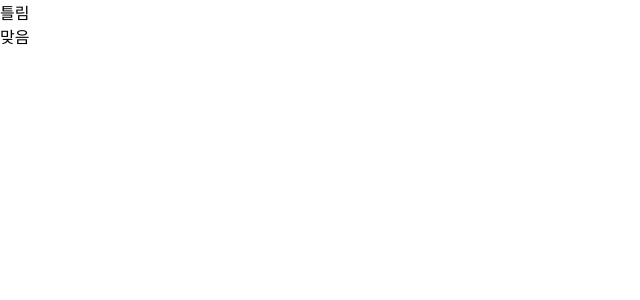
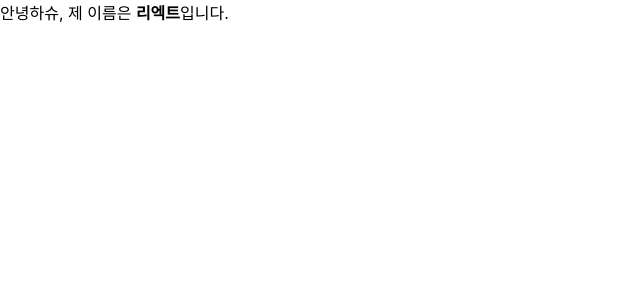
Before and after one commit to hkarling/react-workshop-2019, a React (Create React App) app in the folder hello-react/: page / in a window 1280 px wide. Shown: the top 300 px of the page, without its empty margins (0-640 px from the left). Built offline with nearby package versions, Linux system fonts and the light colour scheme.

Commit message:
props 활용

```diff
--- a/hello-react/src/App.js
+++ b/hello-react/src/App.js
@@ -1,5 +1,6 @@
 import React, { Component } from 'react';
 import './App.css';
+import MyComponent from './components/MyComponent';
 
 class App extends Component {
   sayHey() {
@@ -7,14 +8,7 @@ class App extends Component {
   }
   render() {
     return (
-      <React.Fragment>
-        {
-          1 + 1 === 3 ? (<div>맞음</div>) : (<div>틀림</div>)
-        }
-        {
-          1 + 1 === 2 && (<div>맞음</div>) // 이러면 조건식이 true일때만 보여준다.
-        }
-      </React.Fragment>
+      <MyComponent name="리엑트" />
     );
   }
 }
--- /dev/null
+++ b/hello-react/src/components/MyComponent.js
@@ -0,0 +1,13 @@
+import React, { Component } from 'react';
+
+class MyComponent extends Component {
+    render() {
+        return ( // props로 넘어오는 값을 받는다.
+            <div>
+                안녕하슈, 제 이름은 <b>{this.props.name}</b>입니다.
+            </div>
+        );
+    }
+}
+
+export default MyComponent;
```
